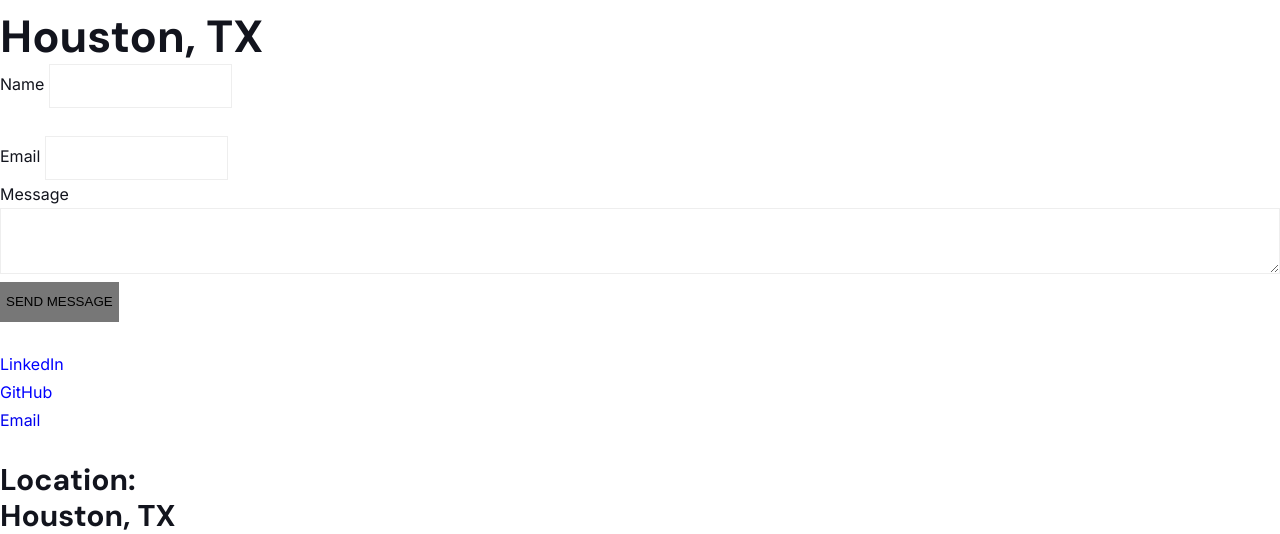
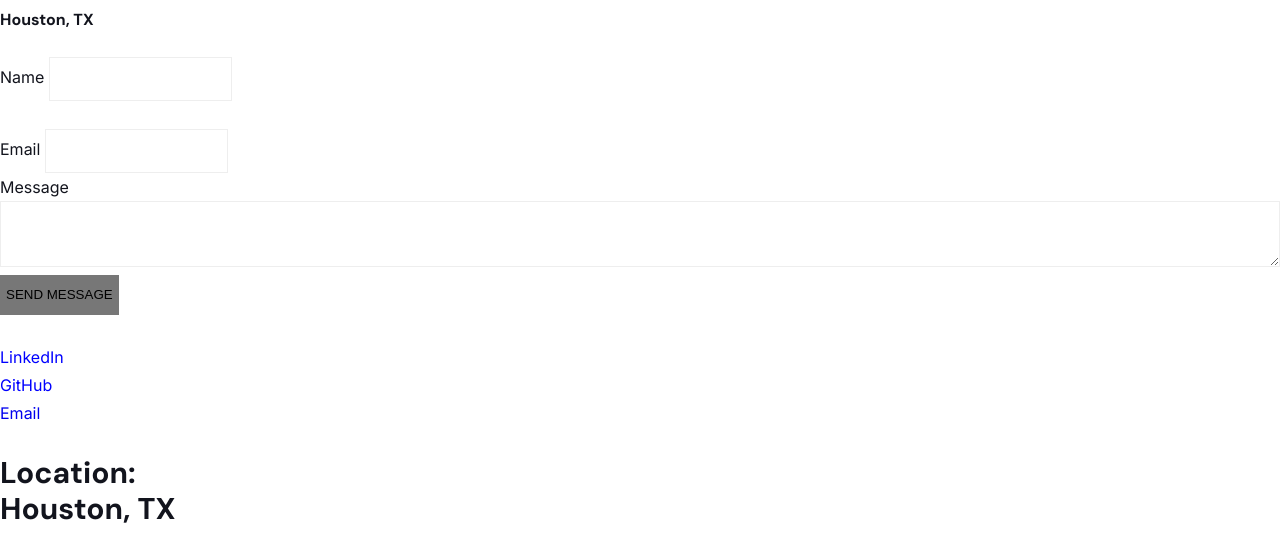
Before and after one commit to chrismuhirwa/My-Portfolio, a plain HTML site: page index.html in a window 1280 px wide. Shown: the part 3412-3946 px from the top of the page. Drawn offline with Linux system fonts and the light colour scheme; no server answers.

Commit message:
added location

```diff
--- a/index.html
+++ b/index.html
@@ -616,7 +616,8 @@
 	</form> -->
 	<h2 class="major">Contact Me </h2>
 	<br>
-	<h1 class="icon solid fa-home"><span class="label"><p>Houston, TX </p></span></h1>
+	<h6 class="icon solid fa-home"><span class="label"><p>Houston, TX </p></span></h6>
+	<br>
 								<form method="post" action="#">
 									<div class="fields">
 										<div class="field half">
```
